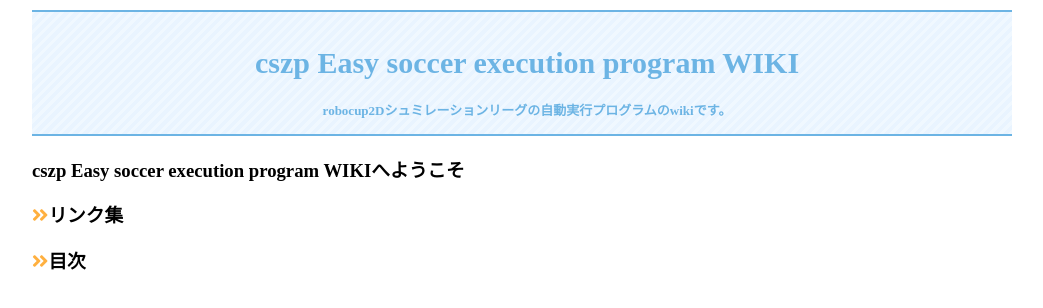
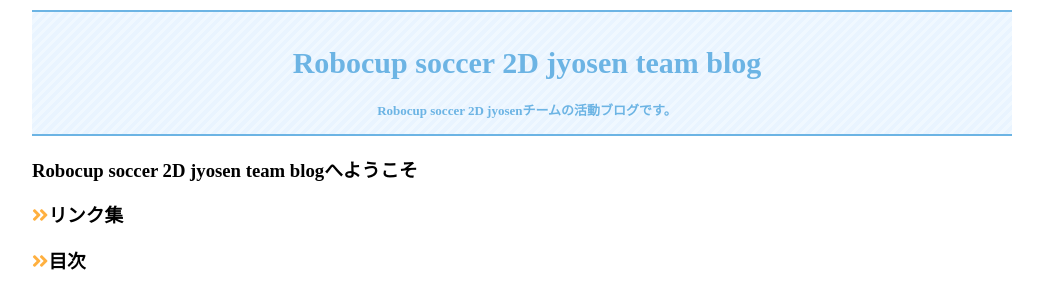
Before and after one commit to kumitatepazuru/jyo_sen, a plain HTML site: page index.html in a window 1280 px wide. Shown: the whole page, without its empty margins (118-1161 px from the left). Drawn offline with nearby package versions, Linux system fonts and the light colour scheme; no server answers.

Commit message:
Update index.html

```diff
--- a/index.html
+++ b/index.html
@@ -1,6 +1,6 @@
 <html>
     <head>
-        <title>cszp Easy soccer execution program WIKI | home</title>
+        <title>Robocup soccer 2D jyosen team blog | home</title>
         <meta http-equiv="content-type" charset="utf-8">
         <link href="https://fonts.googleapis.com/css?family=Kosugi+Maru&display=swap" rel="stylesheet">
         <link href="https://fonts.googleapis.com/css?family=Noto+Sans+JP&display=swap" rel="stylesheet">
@@ -12,11 +12,11 @@
     <body>
     <div id="page">
         <div class="page_title">
-            <h1 class="title-h1">cszp Easy soccer execution program WIKI</h1>
-            <h2 class="description">robocup2Dシュミレーションリーグの自動実行プログラムのwikiです。</h2>
+            <h1 class="title-h1">Robocup soccer 2D jyosen team blog</h1>
+            <h2 class="description">Robocup soccer 2D jyosenチームの活動ブログです。</h2>
         </div>
         <div class="left">
-            <h3>cszp Easy soccer execution program WIKIへようこそ</h3>
+            <h3>Robocup soccer 2D jyosen team blogへようこそ</h3>
             <h3 class="title">リンク集</h3>
             <div id="link">
                 <script>
```
